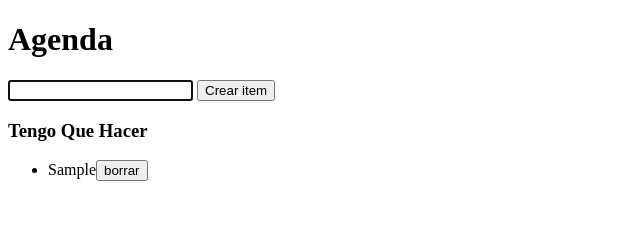
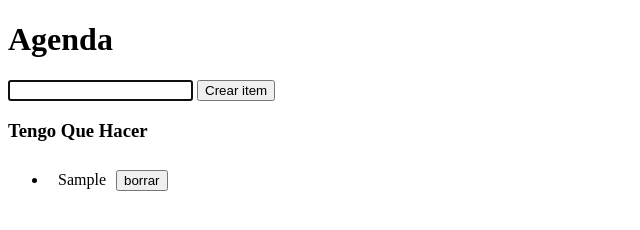
Before and after one commit to adrianoadvrio/agregar-item, a plain HTML site: page index.html in a window 1280 px wide. Both pictures are taken after typing "Sample" into the empty fields and a click on the button "Crear item". Shown: the whole page, without its empty margins (0-640 px from the left). Drawn offline with Linux system fonts and the light colour scheme.

Commit message:
end part 1

```diff
--- a/index.html
+++ b/index.html
@@ -4,7 +4,7 @@
     <meta charset="UTF-8">
     <meta http-equiv="X-UA-Compatible" content="IE=edge">
     <meta name="viewport" content="width=device-width, initial-scale=1.0">
-
+    <link rel="stylesheet" type="text/css" href="styles.css">
     <title>Agenda</title>
 </head>
 <body>
--- a/script.js
+++ b/script.js
@@ -9,7 +9,7 @@ ourForm.addEventListener("submit", (e) => {
 })
 
 function createItem(x) {  // x = outField.value as a Parameter
-  let outHTML = `<li>${x}<button onclick = "deleteItem(this)">borrar</button></li>`
+  let outHTML = `<li style ="padding:10px">${x}<button onclick = "deleteItem(this)" style ="position:relative; left:10px;" >borrar</button></li>`
 ourList.insertAdjacentHTML("beforeend", outHTML)
 ourField.value = ""
 ourField.focus()
```
Also changed, not shown: styles.css (added).
